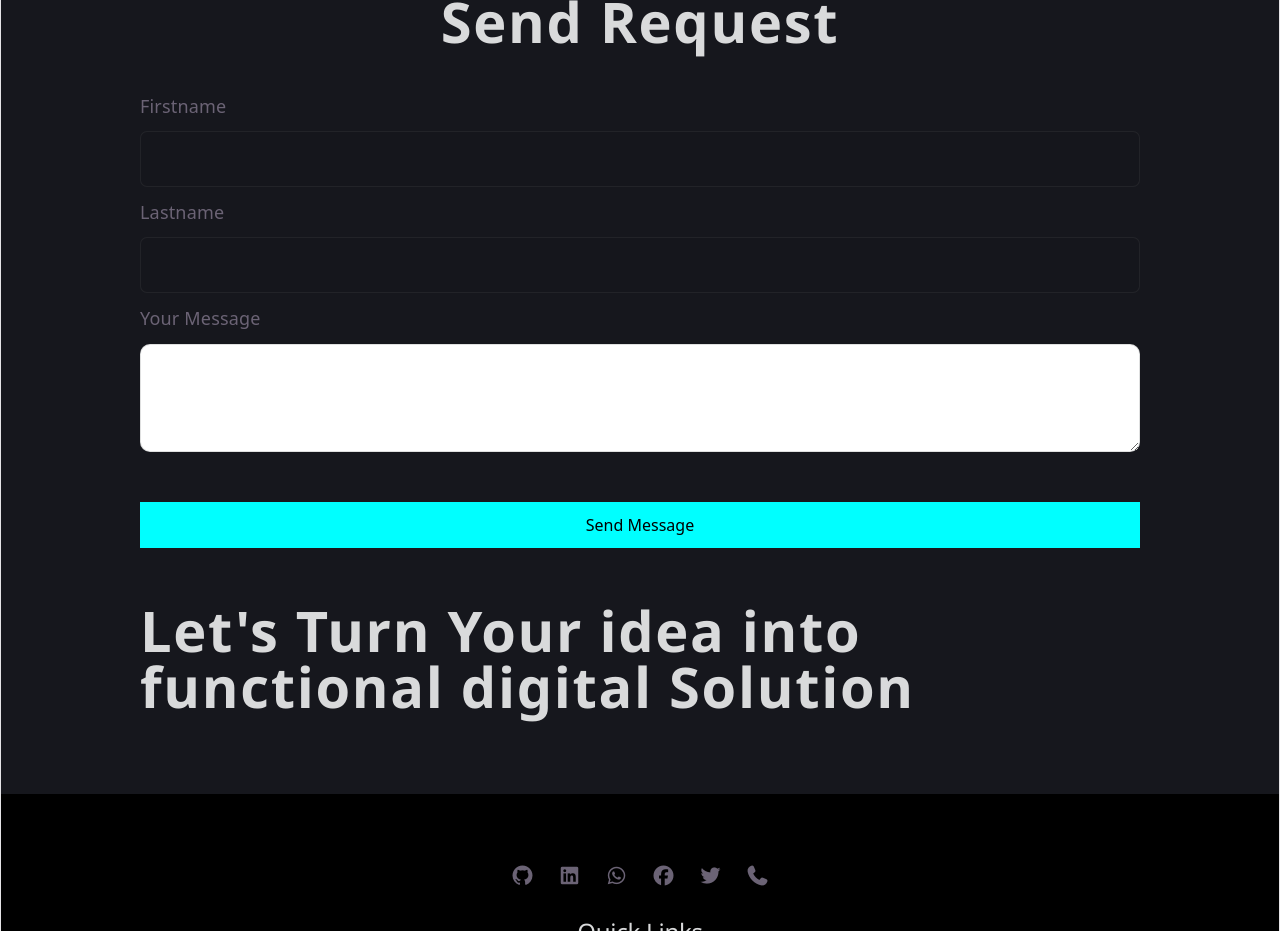
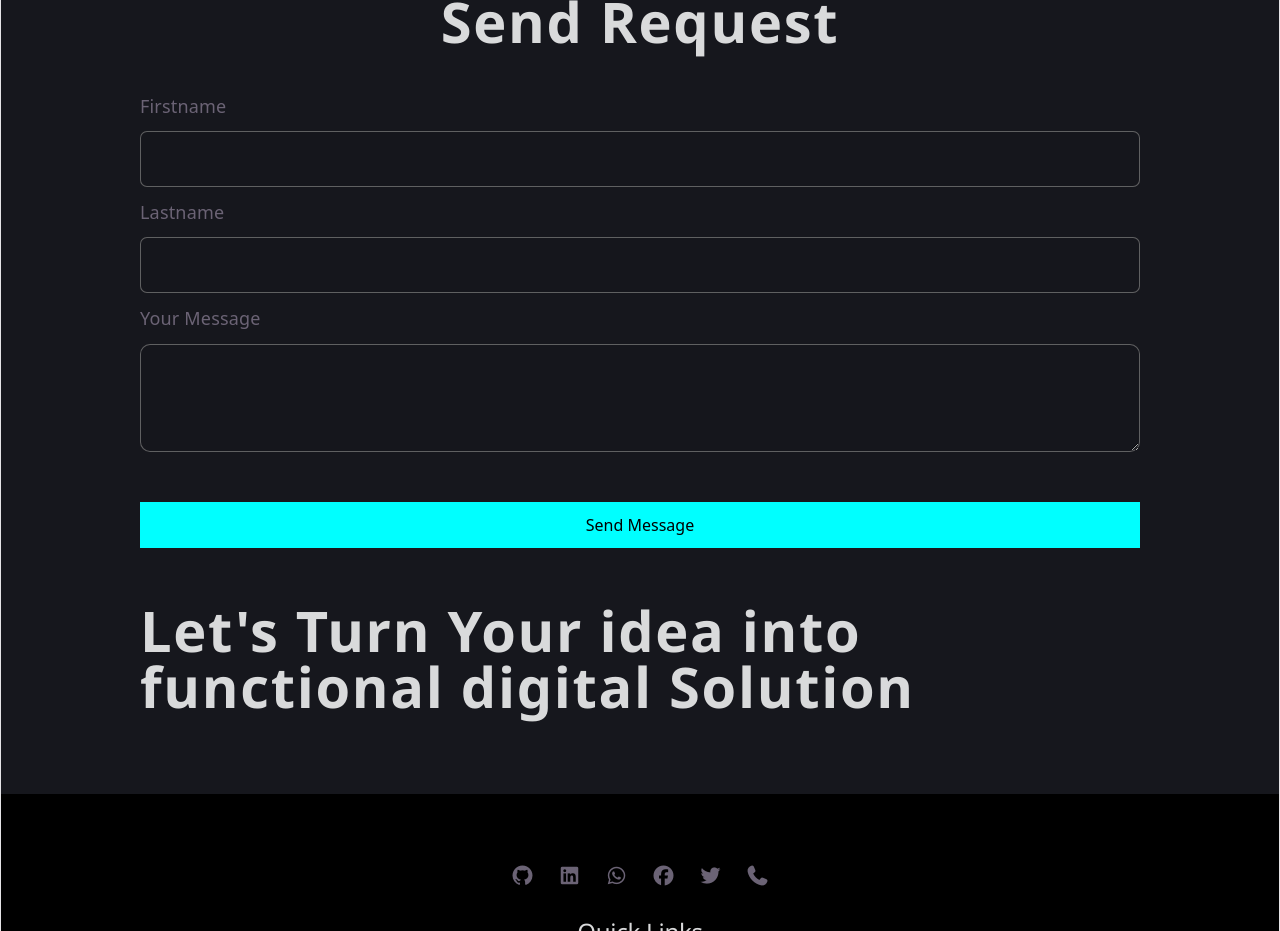
Before and after one commit to denisondeyo7-svg/DenTECH, a React app in the folder PORTFOLIO/: page / in a window 1280 px wide. Shown: the part 4040-4971 px from the top of the page. Built offline with nearby package versions, Linux system fonts and the light colour scheme; the HTML template or start-up script is replaced by a standard one.

Commit message:
save changes

```diff
--- a/PORTFOLIO/src/App.css
+++ b/PORTFOLIO/src/App.css
@@ -855,17 +855,17 @@ input{
 
   border-radius: 7px;
 
-  border: 1px solid #5c5d5e31;
+  border: 1px solid #868686a8;
 
 }
 
 #message{
-
+ background: #16171d5e;;
   padding: 10px;
 
   height: 6rem;
 
-  border: 1px solid #5c5d5e31;
+  border: 1px solid #868686a8;
 
   border-radius: 10px;
 
--- a/PORTFOLIO/src/Header.jsx
+++ b/PORTFOLIO/src/Header.jsx
@@ -11,7 +11,7 @@ function Header(){
 
             <div className="links">
                 <nav>
-                    <a href="#home"><i className='fa-regular fa-house'></i>         Home</a>
+                    <a href="#home"><i className='fa-regular fa-home'></i>         Home</a>
                     <a href="#about">About</a>
                     <a href="#services">Services</a>
                     <a href="">Project</a>
```
